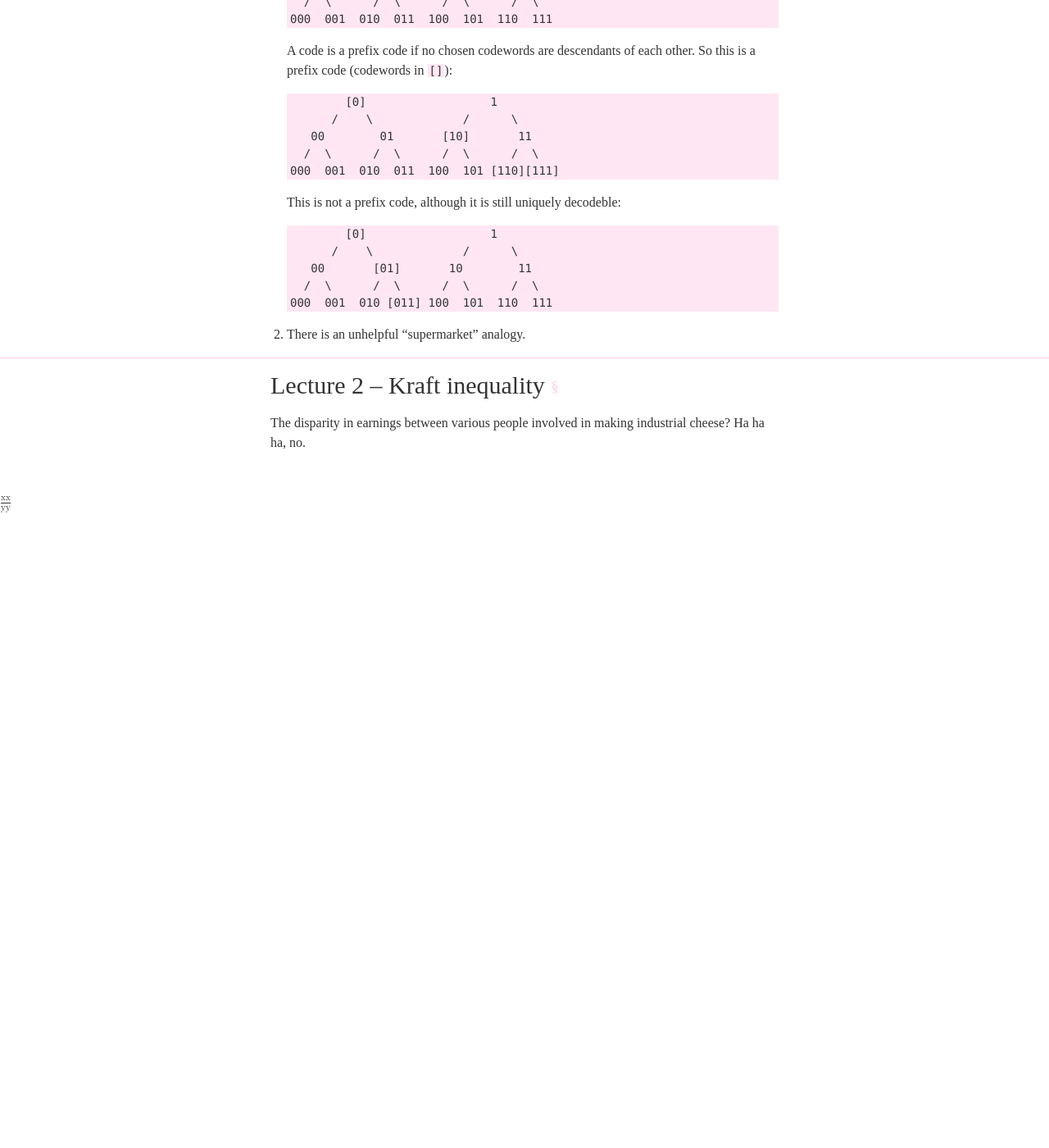
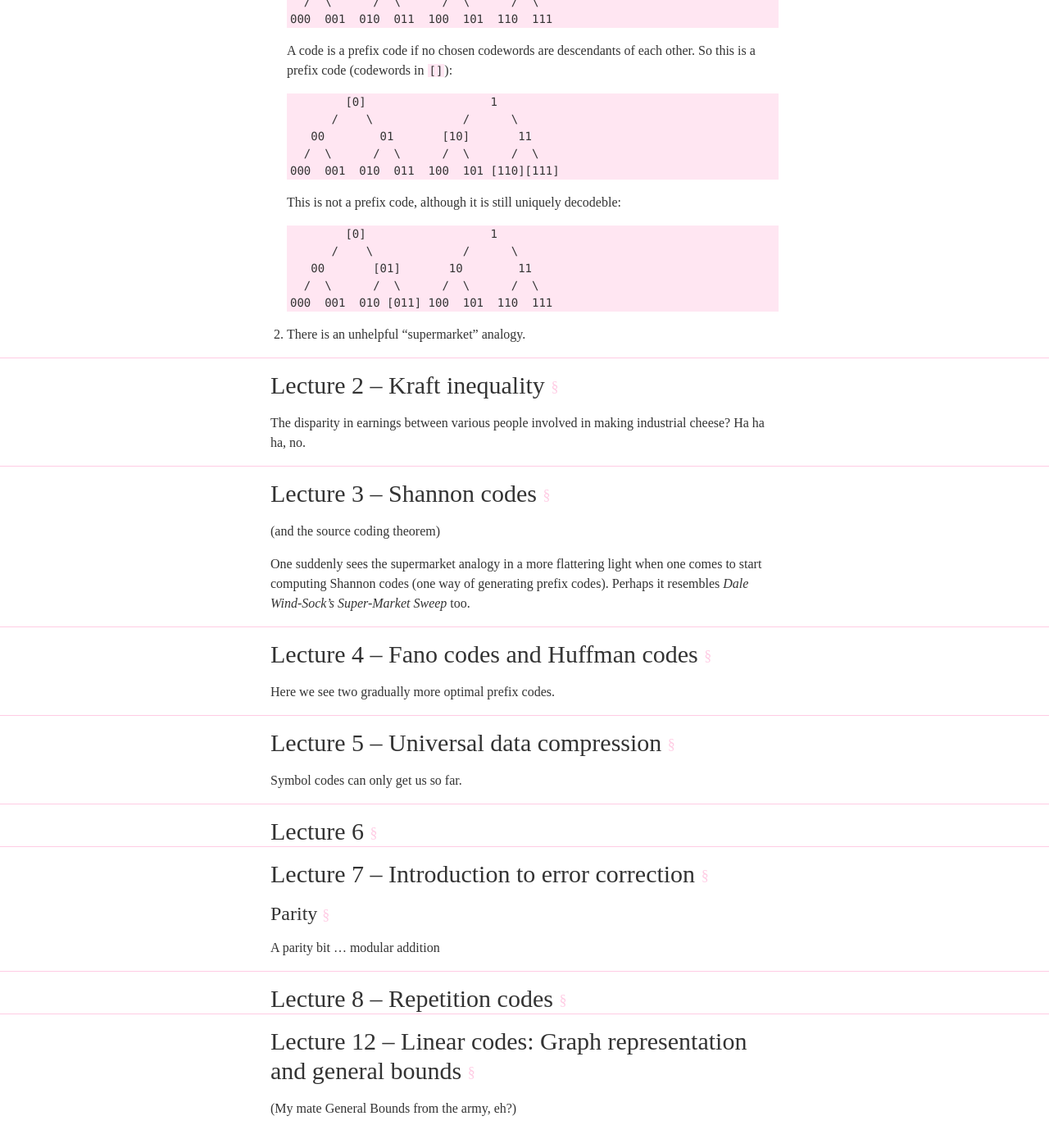
Before and after one commit to jclgoodwin/notes.joshuagoodw.in, a Jekyll site: the page built from pages/icot-spring.md, in a window 1280 px wide and 1400 px high, scrolled down 1213 px. Shown: the whole window at 82% size. Built offline with Jekyll 4.4.1, drawn with Linux system fonts in a browser that asks for light colours; some web fonts are replaced; before the commit the page ends 1838 px from its top, so only the background shows below that.

Commit message:
skeletonish outline for ICOT lectures

```diff
--- a/pages/icot-spring.md
+++ b/pages/icot-spring.md
@@ -69,3 +69,31 @@
 ## Lecture 2 -- Kraft inequality
 
 The disparity in earnings between various people involved in making industrial cheese? Ha ha ha, no.
+
+## Lecture 3 -- Shannon codes
+
+(and the source coding theorem)
+
+One suddenly sees the supermarket analogy in a more flattering light when one comes to start computing Shannon codes (one way of generating prefix codes). Perhaps it resembles <cite>Dale Wind-Sock's Super-Market Sweep</cite> too.
+
+## Lecture 4 -- Fano codes and Huffman codes
+
+Here we see two gradually more optimal prefix codes.
+
+## Lecture 5 -- Universal data compression
+
+Symbol codes can only get us so far.
+
+## Lecture 6
+
+## Lecture 7 -- Introduction to error correction
+
+### Parity
+
+A parity bit ... modular addition
+
+## Lecture 8 -- Repetition codes
+
+## Lecture 12 -- Linear codes: Graph representation and general bounds
+
+(My mate General Bounds from the army, eh?)
```
